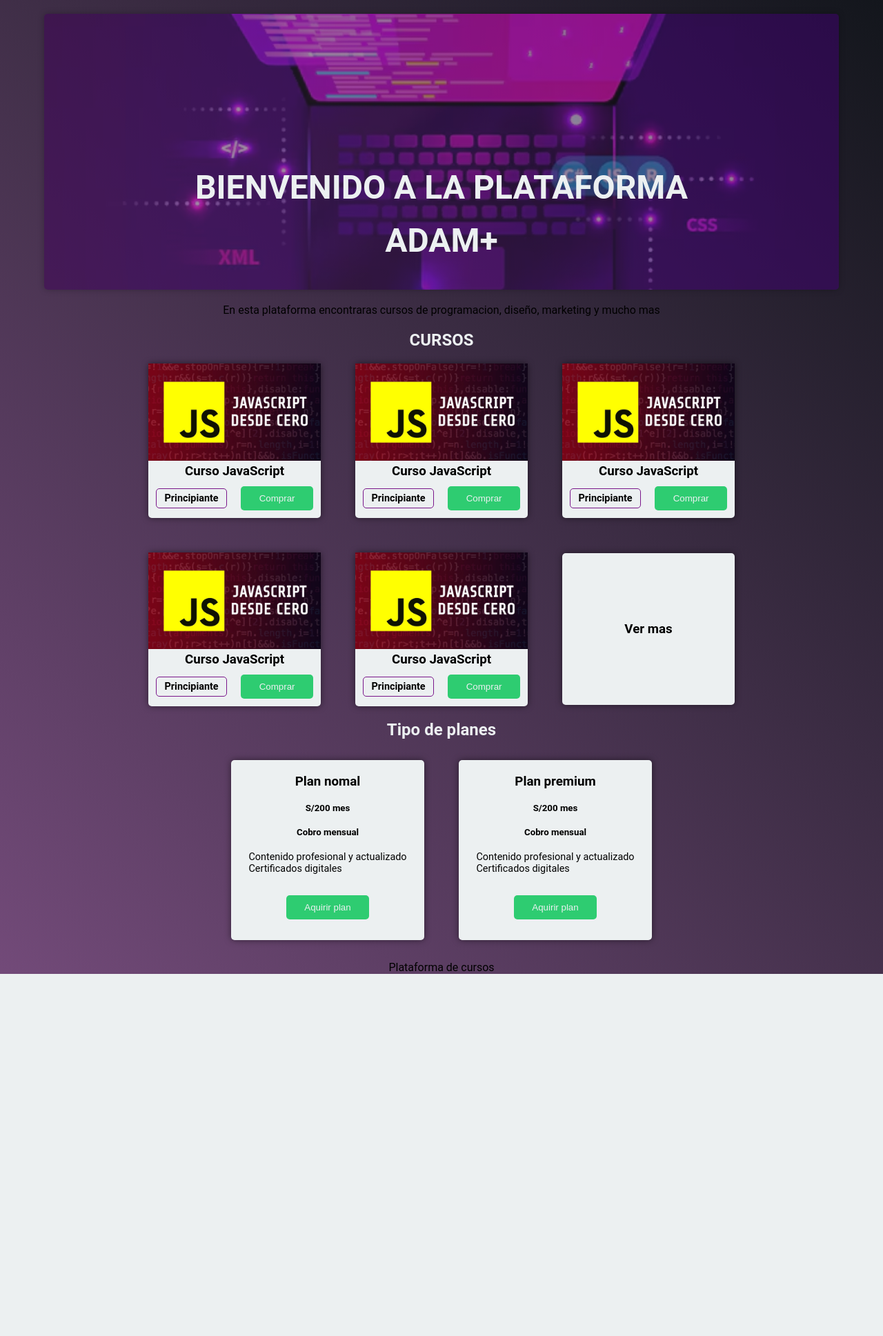
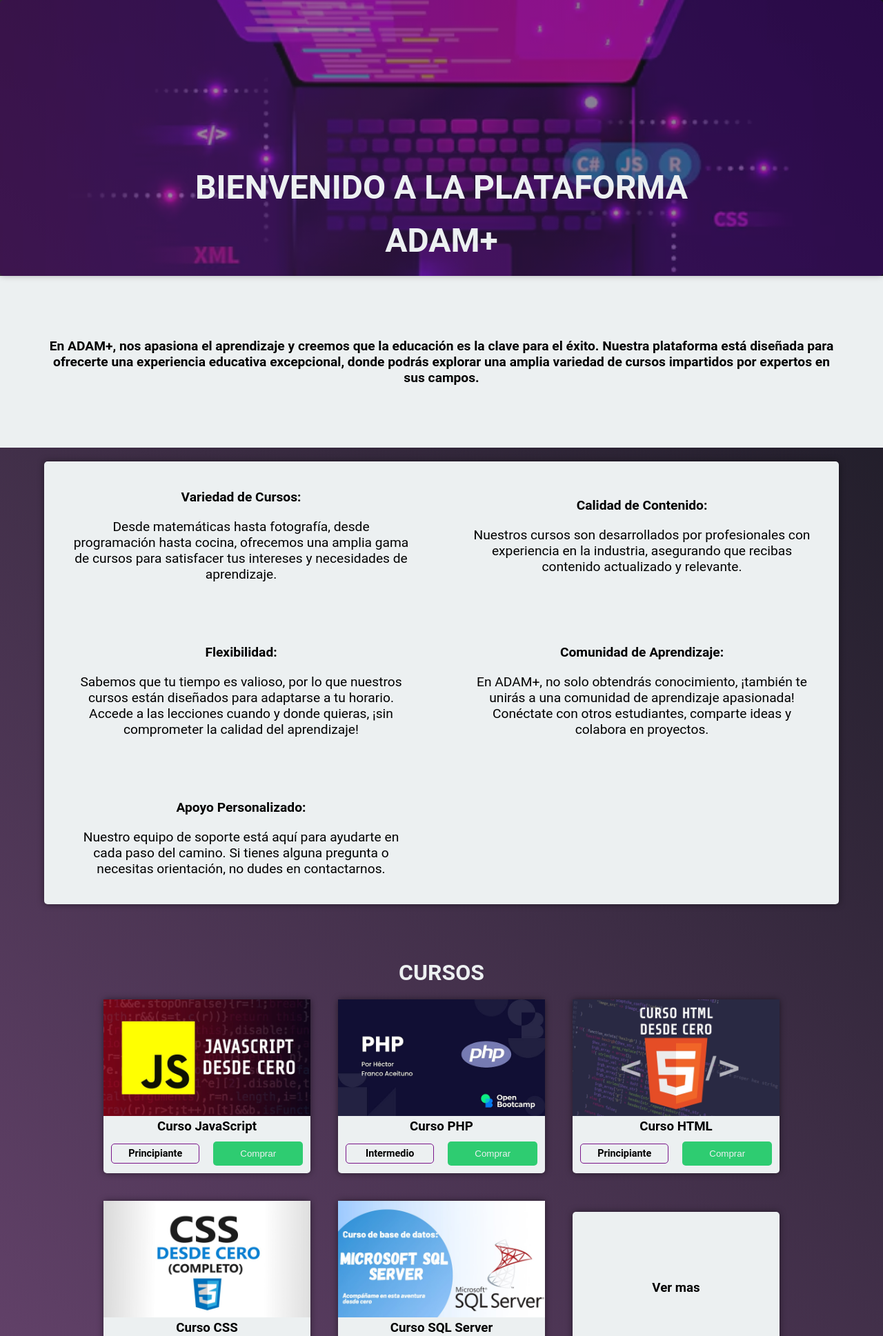
Before and after one commit to DiegoAlv17/Adamplus, a PHP site: page / in a window 1280 px wide. Shown: the top 1937 px of the page at 69% size. Before the commit the page ends 1412 px from the top, so only its background shows below. Run offline with PHP 8.4, Linux system fonts and the light colour scheme.

Commit message:
mejora de descripcion, seccion cursos, planes y se agrego las diferencia que tiene nuestra empresa

```diff
--- a/index.html
+++ b/index.html
@@ -7,17 +7,43 @@
     <title>Branch hot fix </title>
 </head>
 <body>
-    <main>
+    <header>
+        <nav></nav>
         <section class="presentacion">
-
         </section>
         <section class="text-presentacion">
                 <h2>BIENVENIDO A LA PLATAFORMA</h2>
                 <h1>ADAM+</h1>
         </section>
-        <section>
-            <p>En esta plataforma encontraras cursos de programacion, diseño, marketing y mucho mas</p>
+        <section class="post-presentacion">
+            <p>En ADAM+, nos apasiona el aprendizaje y creemos que la educación es la clave para el éxito. Nuestra plataforma está diseñada para ofrecerte una experiencia educativa excepcional, donde podrás explorar una amplia variedad de cursos impartidos por expertos en sus campos.</p>
         </section>
+    </header>
+    <main>
+        <section class="nuestraDiferencias">
+            <article class="diferencia">
+                <h4>Variedad de Cursos:</h4>
+                <p>Desde matemáticas hasta fotografía, desde programación hasta cocina, ofrecemos una amplia gama de cursos para satisfacer tus intereses y necesidades de aprendizaje.</p>
+            </article>
+            <article class="diferencia">
+                <h4>Calidad de Contenido:</h4>
+                <p>Nuestros cursos son desarrollados por profesionales con experiencia en la industria, asegurando que recibas contenido actualizado y relevante.</p>
+            </article>
+            <article class="diferencia">
+                <h4>Flexibilidad: </h4>
+                <p>Sabemos que tu tiempo es valioso, por lo que nuestros cursos están diseñados para adaptarse a tu horario. Accede a las lecciones cuando y donde quieras, ¡sin comprometer la calidad del aprendizaje!</p>
+            </article>
+            <article class="diferencia">
+                <h4>Comunidad de Aprendizaje: </h4>
+                <p>En ADAM+, no solo obtendrás conocimiento, ¡también te unirás a una comunidad de aprendizaje apasionada! Conéctate con otros estudiantes, comparte ideas y colabora en proyectos.</p>
+            </article>
+            <article class="diferencia">
+                <h4>Apoyo Personalizado: </h4>
+                <p>Nuestro equipo de soporte está aquí para ayudarte en cada paso del camino. Si tienes alguna pregunta o necesitas orientación, no dudes en contactarnos.</p>
+            </article>
+
+        </section>
+
         <h2>CURSOS</h2>
         <section class="cursos">
             <article class="curso">
@@ -36,9 +62,22 @@
             <article class="curso">
                 <a href="">
                     <figure>
-                        <img src="./img/cursoJs.jpg" alt="" >
+                        <img src="./img/cursoPhp.jpg" alt="" >
                     </figure>
-                    <h1>Curso JavaScript</h1>
+                    <h1>Curso PHP</h1>
+                    <div class="conteiner-button">
+                        <div class="categorias">Intermedio</div>
+                        <button class="btn-pagar">Comprar</button>
+
+                    </div>
+                </a>
+            </article>
+            <article class="curso">
+                <a href="">
+                    <figure>
+                        <img src="./img/cursohtml.jpg" alt="" >
+                    </figure>
+                    <h1>Curso HTML</h1>
                     <div class="conteiner-button">
                         <div class="categorias">Principiante</div>
                         <button class="btn-pagar">Comprar</button>
@@ -49,9 +88,9 @@
             <article class="curso">
                 <a href="">
                     <figure>
-                        <img src="./img/cursoJs.jpg" alt="" >
+                        <img src="./img/cursoCss.jpg" alt="" >
                     </figure>
-                    <h1>Curso JavaScript</h1>
+                    <h1>Curso CSS</h1>
                     <div class="conteiner-button">
                         <div class="categorias">Principiante</div>
                         <button class="btn-pagar">Comprar</button>
@@ -62,24 +101,11 @@
             <article class="curso">
                 <a href="">
                     <figure>
-                        <img src="./img/cursoJs.jpg" alt="" >
+                        <img src="./img/cursoSqlServer.jpg" alt="" >
                     </figure>
-                    <h1>Curso JavaScript</h1>
+                    <h1>Curso SQL Server</h1>
                     <div class="conteiner-button">
-                        <div class="categorias">Principiante</div>
-                        <button class="btn-pagar">Comprar</button>
-
-                    </div>
-                </a>
-            </article>
-            <article class="curso">
-                <a href="">
-                    <figure>
-                        <img src="./img/cursoJs.jpg" alt="" >
-                    </figure>
-                    <h1>Curso JavaScript</h1>
-                    <div class="conteiner-button">
-                        <div class="categorias">Principiante</div>
+                        <div class="categorias">Avanzado</div>
                         <button class="btn-pagar">Comprar</button>
 
                     </div>
@@ -97,30 +123,36 @@
         <section class="planes">
             <article class="plan">
                 <h3>Plan nomal</h3>
-                <h5>S/200 mes</h5>
+                <h4>S/200 mes</h4>
                 <h5>Cobro mensual</h5>
                 <ul>
-                    <li>Contenido profesional y actualizado</li>
-                    <li>Certificados digitales</li>
+                    <li>Acceso a todos los cursos disponibles.</li>
+                    <li>Pago mensual asequible.</li>
+                    <li>Soporte estándar al cliente.</li>
+                    <li>Actualizaciones regulares de contenido.</li>
+                    <li>Comunidad de aprendizaje inclusiva.</li>
                 </ul>
                 <button class="btn-pagar">Aquirir plan</button>
             </article>
 
-            <article class="plan">
+            <article class="planP">
                 <h3>Plan premium</h3>
-                <h5>S/200 mes</h5>
+                <h4>S/400 mes</h4>
                 <h5>Cobro mensual</h5>
                 <ul>
-                    <li>Contenido profesional y actualizado</li>
-                    <li>Certificados digitales</li>
+                    <li>Contenido exclusivo</li>
+                    <li>Mejor soporte premium al cliente: respuestas más rápidas</li>
+                    <li>Recursos complementarios y material descargable.</li>
+                    <li>Certificados de finalización para cada curso completado.</li>
+                    <li>Oportunidades de networking exclusivas </li>
                 </ul>
                 <button class="btn-pagar">Aquirir plan</button>
             </article>
         </section>
     </main>
-    <footer>
-        <p>Plataforma de cursos</p>
+</body>
+<footer>
+    <p>Plataforma de cursos</p>
 
-    </footer>
-</body>
+</footer>
 </html>
--- a/style.css
+++ b/style.css
@@ -18,22 +18,11 @@ html{
     font-size: 16px;
 
 }
-body{
-    display: flex;
-    flex-direction: column;
-    justify-content: center;
-    align-items: center;
-    text-align: center;
+header{
     width: 100%;
-    background-image: linear-gradient(45deg, var(--main-color) 0%, #13161c 100%);
+}
 
-}
-main{
-    min-width: 100px;
-    width: 90%;
-}
 h2{
-
     color: var(--white-color);
     text-align: center;
     margin: 20px 0;
@@ -48,7 +37,6 @@ h2{
     width: 100%;
     height: 400px;
     padding: 20px;
-    margin: 20px 0;
     background-image: url("./img/banner.jpg");
     background-size: cover;
     background-position: center;
@@ -77,10 +65,59 @@ h2{
     opacity: 1;
 
 }
+.post-presentacion{
+    padding: 90px 60px;
+    width: 100%;
+    font-size: 1.2rem;
+    font-weight:bold;
+    background-color: var(--white-color);
+}
+
+body{
+    display: flex;
+    flex-direction: column;
+    justify-content: center;
+    align-items: center;
+    text-align: center;
+    width: 100%;
+    background-image: linear-gradient(45deg, var(--main-color) 0%, #13161c 100%);
+
+}
+main{
+    min-width: 100px;
+    width: 90%;
+}
+main h2{
+    font-size: 2rem;
+    color: var(--white-color);
+    margin: 80px 0 20px 0;
+}
+.nuestraDiferencias{
+    display: grid;
+    grid-template-columns: repeat(2, minmax(300px,auto));
+    align-items: center;
+    justify-content: center;
+    gap: 50px;
+    height: auto;
+    padding: 20px;
+    background-color: var(--white-color);
+    font-size: 1.2rem;
+    border-radius: 5px;
+    box-shadow: 0 0 10px rgba(0, 0, 0, 0.5);
+    transition: 1s;
+    margin: 20px 0;
+}
+.diferencia{
+    display: flex;
+    flex-direction: column;
+    gap: 20px;
+    padding: 20px;
+}
+
 .cursos{
     display: grid;
-    grid-template-columns: repeat(auto-fill, minmax(200px,250px));
-    gap: 50px;
+    grid-template-columns: repeat(auto-fill, minmax(250px,300px));
+    gap: 40px;
     justify-content: center;
     align-items: center;
     margin: 20px 30px;
@@ -90,6 +127,7 @@ h2{
     flex-direction: column;
     justify-content: center;
     align-items: center;
+
     box-shadow: 0 0 10px rgba(0, 0, 0, 0.5);
     transition: 0.5s;
     background-color: var(--white-color);
@@ -156,12 +194,13 @@ h2{
     margin: 20px 0;
 }
 .planes{
-    display: grid;
-    grid-template-columns: repeat(2, minmax(230px,280px));
+    display: inline-flex;
+    flex-direction: row;
     gap: 50px;
     justify-content: center;
     align-items: center;
-    margin: 20px 30px;
+    width: 100%;
+    margin: 20px 0;
 }
 .plan{
     display: flex;
@@ -173,16 +212,80 @@ h2{
     transition: 0.5s;
     background-color: var(--white-color);
     border-radius: 5px;
-    width: 100%;
+    min-width: 300px;
+    max-width: 50%;
     margin: 10px 0;
     padding: 20px;
+}
+.plan:hover{
+    color: var(--main-color-claro);
+    border: 8px solid var(--main-color-claro);
+    transition: 0.5s;
 }
 .plan ul{
     display: flex;
     flex-direction: column;
     align-items: start;
-    list-style: none;
+    list-style:circle;
     padding: 0;
     margin: 0;
-    font-size: 0.9rem;
+    font-size: 0.75rem;
 }
+.plan h3{
+    color: var(--white-color);
+    font-size: 1.5rem;
+    background-color: var(--main-color-claro);
+    width: 100%;
+    border-radius: 5px;
+    padding: 5px;
+}
+.plan li{
+    margin: 5px;
+}
+.planP{
+    display: flex;
+    flex-direction: column;
+    justify-content: center;
+    align-items: center;
+    gap: 20px;
+    box-shadow: 0 0 10px rgba(0, 0, 0, 0.5);
+    transition: 0.5s;
+    background-color: var(--white-color);
+    border-radius: 5px;
+    min-width: 400px;
+    max-width: 50%;
+    margin: 10px 0;
+    padding: 20px;
+}
+.planP:hover{
+    color: var(--main-color-claro);
+    border: 8px solid var(--main-color-claro);
+    transition: 0.5s;
+}
+.planP ul{
+    display: flex;
+    flex-direction: column;
+    align-items: start;
+    list-style:circle;
+    padding: 0;
+    margin: 0;
+    font-size: 0.75rem;
+}
+.planP li{
+    margin: 5px;
+}
+.planP h3{
+    color: var(--white-color);
+    font-size: 1.5rem;
+    background-color: var(--main-color-claro);
+    width: 100%;
+    border-radius: 5px;
+    padding: 5px;
+}
+
+
+footer{
+    width: 100%;
+    height: 100px;
+    background-color: var(--main-color-claro);
+}
```
Also changed, not shown: img/cursoCss.jpg (added), img/cursoPhp.jpg (added), img/cursoSqlServer.jpg (added), img/cursohtml.jpg (added), 4 other files.
